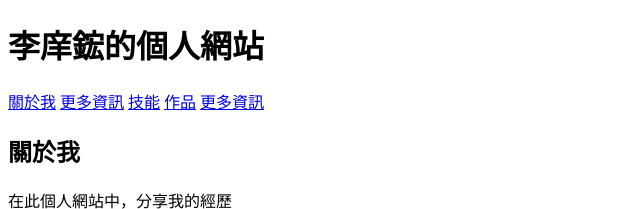
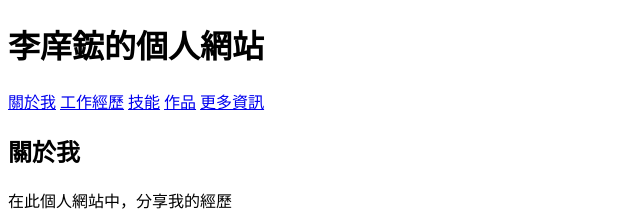
Before and after one commit to sma11sn0w/website_HTML, a plain HTML site: page index.html in a window 1280 px wide. Shown: the top 209 px of the page, 0-640 px from the left. Drawn offline with Linux system fonts and the light colour scheme.

Commit message:
建立個人HTML網站初始文件

```diff
--- a/index.html
+++ b/index.html
@@ -11,7 +11,7 @@
         <h1>李庠鋐的個人網站</h1>
         <nav>
             <a href="#section1">關於我</a>
-            <a href="#section2">更多資訊</a>
+            <a href="#section2">工作經歷</a>
             <a href="#section3">技能</a>
             <a href="#section4">作品</a>
             <a href="#section5">更多資訊</a>
```
